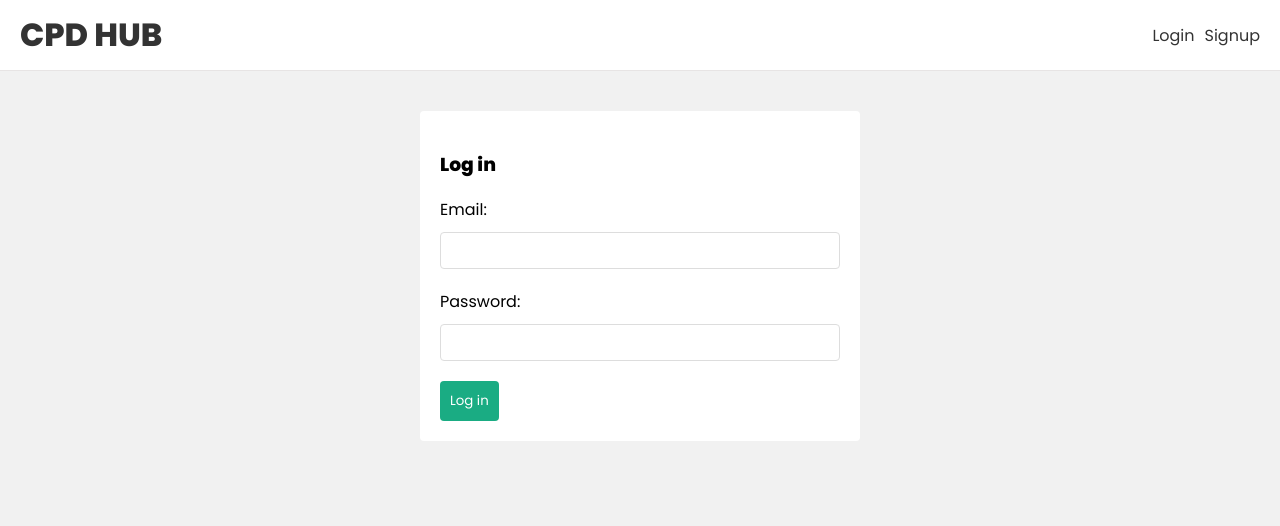
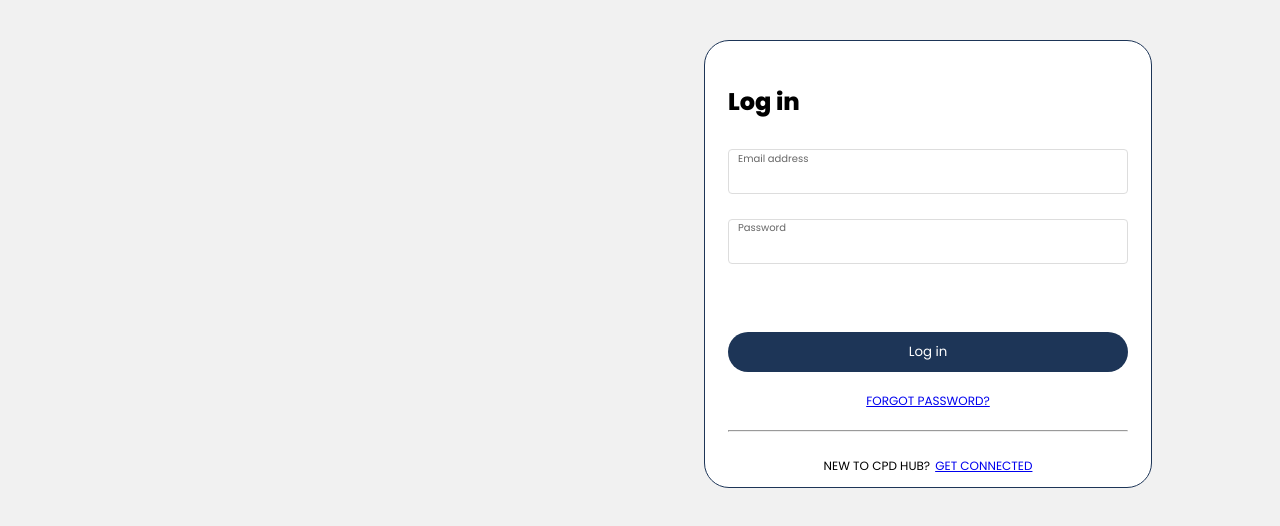
Before and after one commit to Andrew-Lee-A/CPD_HUB, a React (Create React App) app in the folder frontend/: page /login in a window 1280 px wide. Shown: the top 526 px of the page. Built offline with nearby package versions, Linux system fonts and the light colour scheme.

Commit message:
fixed the login and signup css

```diff
--- a/frontend/src/pages/Login.js
+++ b/frontend/src/pages/Login.js
@@ -1,12 +1,12 @@
-import {useState} from 'react'
-import {useLogin} from '../hooks/useLogin'
+import { useState } from 'react'
+import { useLogin } from '../hooks/useLogin'
 
-import Navbar from '../components/Navbar'
+import './LoginAndSignup.scss'
 
 const Login = () => {
     const [email, setEmail] = useState('')
     const [password, setPassword] = useState('')
-    const {login, error, isLoading} = useLogin()
+    const { login, error, isLoading } = useLogin()
 
     const handleSubmit = async (e) => {
         e.preventDefault()
@@ -15,27 +15,33 @@ const Login = () => {
     }
 
     return (
-        <div>
-        <Navbar/>
         <form className="login" onSubmit={handleSubmit}>
-            <h3>Log in</h3>
 
-            <label>Email:</label>
+            <div className="loginContainer">
+                <h2>Log in</h2>
+
+                <label>Email address</label>
                 <input
                     type="email"
                     onChange={(e) => setEmail(e.target.value)}
-                value = {email}
+                    value={email}
                 />
-            <label>Password:</label>
+
+                <label className='passwordLabel'>Password</label>
                 <input
+                    className='password'
                     type="password"
                     onChange={(e) => setPassword(e.target.value)}
-                value = {password}
+                    value={password}
                 />
                 <button disabled={isLoading}>Log in</button>
                 {error && <div className="error">{error}</div>}
+
+                <a className='forgetpassword' href='/forgetpassword' >Forgot password?</a> <hr></hr>
+                <span className='span' >new to cpd hub?<a href="/signup"> Get connected</a> </span>
+            </div>
+
         </form>
-        </div>
     )
 }
 
--- /dev/null
+++ b/frontend/src/pages/LoginAndSignup.scss
@@ -0,0 +1,92 @@
+/* =====> LOGIN and SIGN UP ELEMENTS <=======*/
+
+/* form */
+form.signup, form.login {
+    width: 450px;
+    height: 400px;
+    margin-left: 55vw;
+    padding: 23px;
+    background: #fff;
+    border-radius: 25px;
+
+    border: 1px solid #1D3557;
+  }
+
+  /* new workout form */
+  label, input {
+    height: 45px;
+    font-size: 10px;
+    color: rgba(26, 25, 25, 0.662);
+
+    display: flex;
+    flex-direction: column;
+  }
+
+  label {
+    position: absolute;
+    margin-left: 10px;
+    margin-top: 12px;
+  }
+
+  .password {
+    margin-top: 25px;
+  }
+
+  .passwordLabel {
+    margin-top: 6px;
+  }
+
+  input {
+    margin-top: 30px;
+    width: 100%;
+    border: 1px solid #ddd;
+    border-radius: 4px;
+    text-indent: 7.5px 7.5px;
+  }
+
+  form button {
+    background: #1D3557;
+    border: 0;
+    color: #fff;
+    padding: 10px;
+    width: 100%;
+    font-family: "Poppins";
+    border-radius: 50px;
+    cursor: pointer;
+    margin-top: 6vh;
+  }
+
+  span, a {
+    display: flex;
+    align-items: center;
+    justify-content: center;
+    text-transform: uppercase;
+
+    font-size: 12px;
+
+    /* width: 100%;
+    border-top: 1px solid #000000; */
+  }
+
+  a {
+    margin-left: 5px;
+  }
+
+  hr {
+    margin-bottom: 25px;
+  }
+
+  .cpdhub {
+    font-size: 12px;
+  }
+
+  .span, .forgetpassword {
+    margin: 20px 0;
+    font-size: 12px;
+  }
+
+  .loginContainer {
+    margin-bottom: 20px;
+  }
+
+  /* ========================================================================= */
--- a/frontend/src/pages/Signup.js
+++ b/frontend/src/pages/Signup.js
@@ -16,7 +16,7 @@ const Signup = () => {
 
     return (
         <div>
-        <Navbar/>
+        {/* <Navbar/> */}
         <form className="signup" onSubmit={handleSubmit}>
             <h3>Sign up</h3>
 
@@ -34,6 +34,8 @@ const Signup = () => {
             />
             <button disabled={isLoading}>Sign up</button>
             {error && <div className="error">{Error}</div>}
+
+            <span className='span' >Already have an account?<a href="/login"> Login now</a> </span>
         </form>
         </div>
     )
```
Also changed, not shown: frontend/src/index.css (+11 -2 lines). Lines whose indentation alone changed are shown as unchanged.
